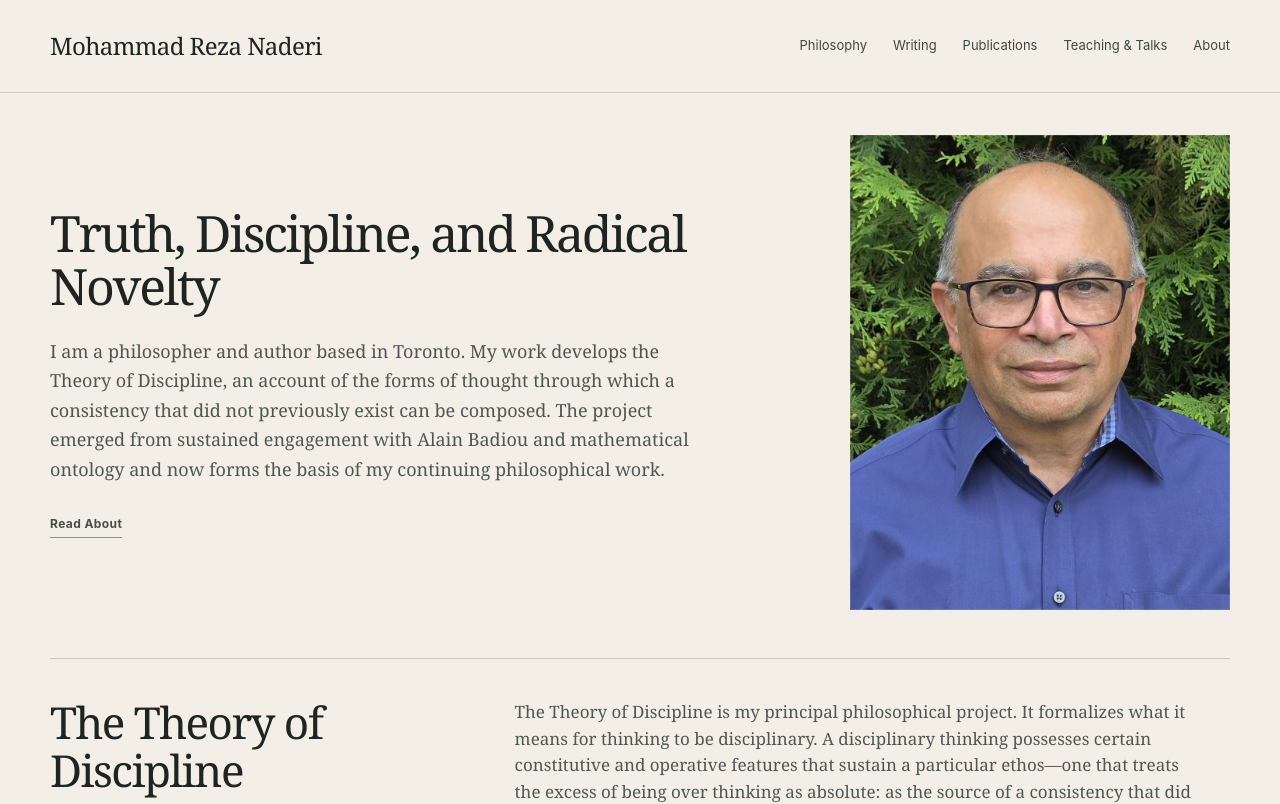
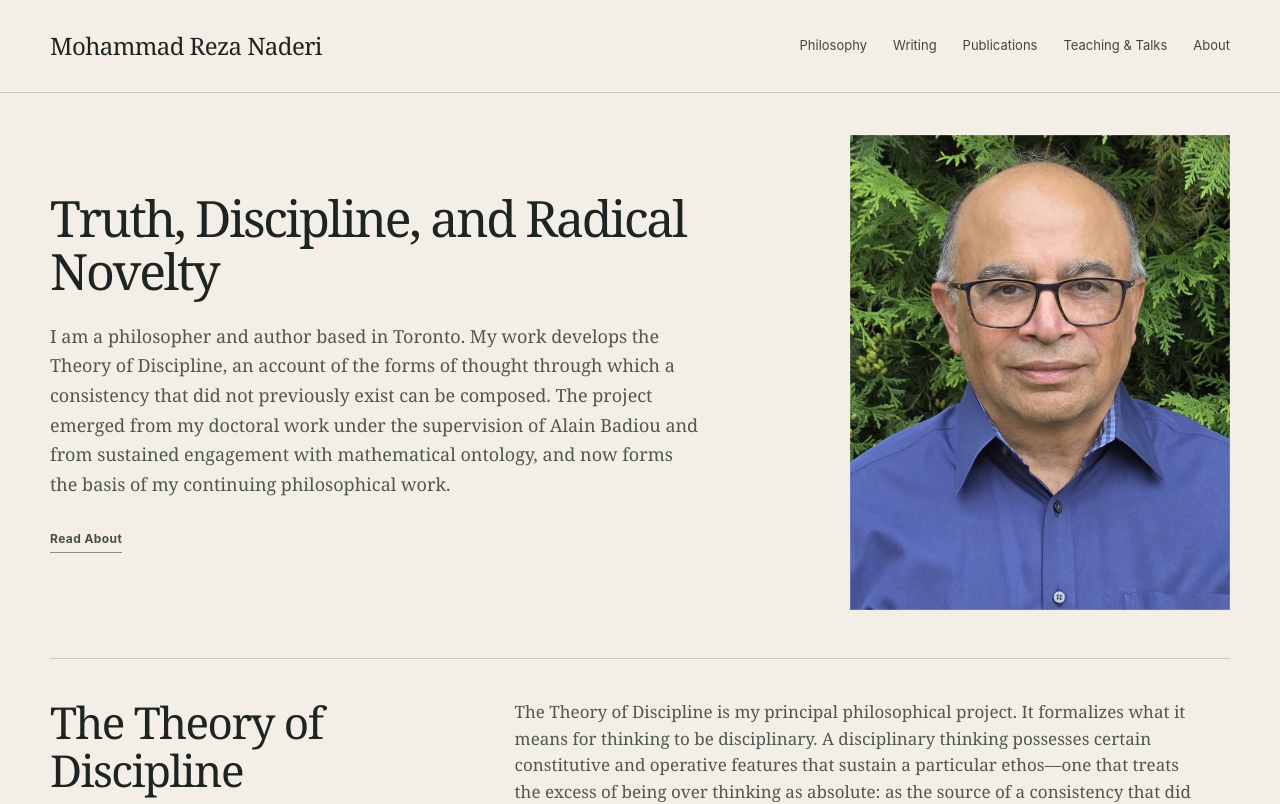
Before and after one commit to mohammad-naderi/mrnaderi.org, a Next.js app: page / in a window 1280 px wide. Shown: the top 804 px of the page. Built offline with nearby package versions, Linux system fonts and the light colour scheme.

Commit message:
Add Badiou Advisory to front page

```diff
--- a/app/page.tsx
+++ b/app/page.tsx
@@ -98,8 +98,9 @@ export default function Home() {
               I am a philosopher and author based in Toronto. My work develops the
               Theory of Discipline, an account of the forms of thought through which
               a consistency that did not previously exist can be composed. The project
-              emerged from sustained engagement with Alain Badiou and mathematical
-              ontology and now forms the basis of my continuing philosophical work.
+              emerged from my doctoral work under the supervision of Alain Badiou and
+              from sustained engagement with mathematical ontology, and now forms the
+              basis of my continuing philosophical work.
             </p>
             <Link className="home-opening-link" href="/about">
               Read About
```
